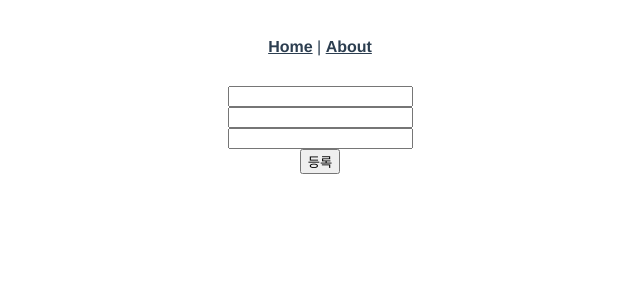
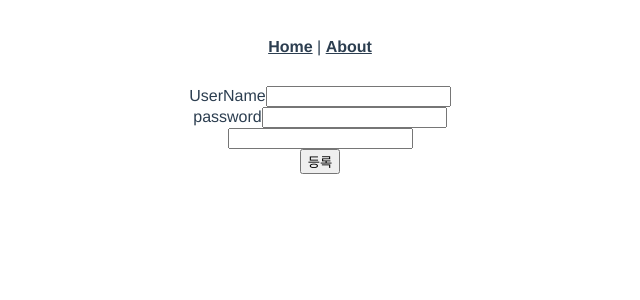
Before and after one commit to homekeeper89/side_vue_toy, a Vue app: page /registerUser in a window 1280 px wide. Shown: the top 300 px of the page, without its empty margins (320-960 px from the left). Built offline with nearby package versions, Linux system fonts and the light colour scheme.

Commit message:
[add] 등록 페이지 내용 변경

```diff
--- a/src/components/user/UserRegister.vue
+++ b/src/components/user/UserRegister.vue
@@ -1,9 +1,11 @@
 <template>
   <div class="UserRegister">
     <div>
+      <span>UserName</span>
       <input class="username" type="text" v-model="data.username" />
     </div>
     <div>
+      <span>password</span>
       <input class="password" type="text" v-model="data.password" />
     </div>
     <div>
```
